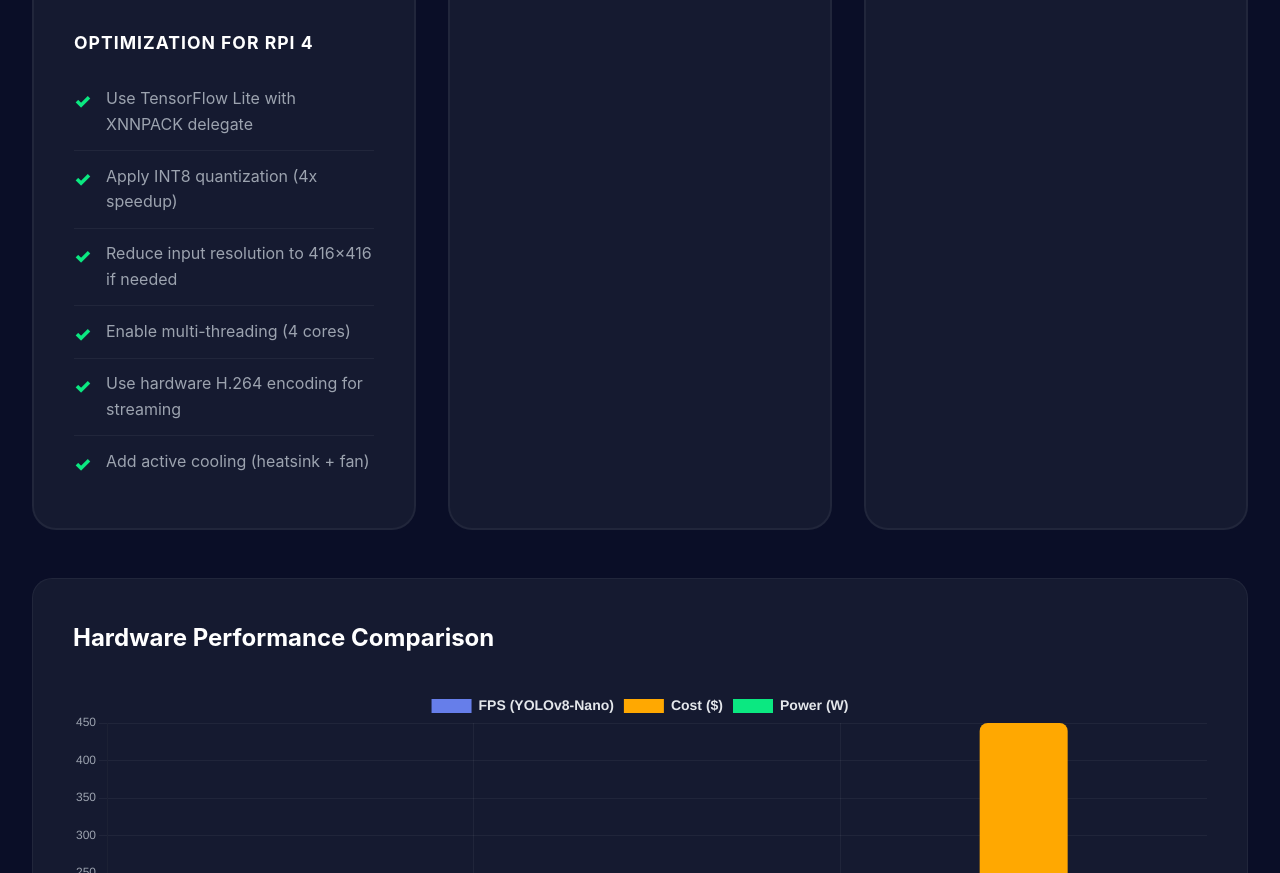
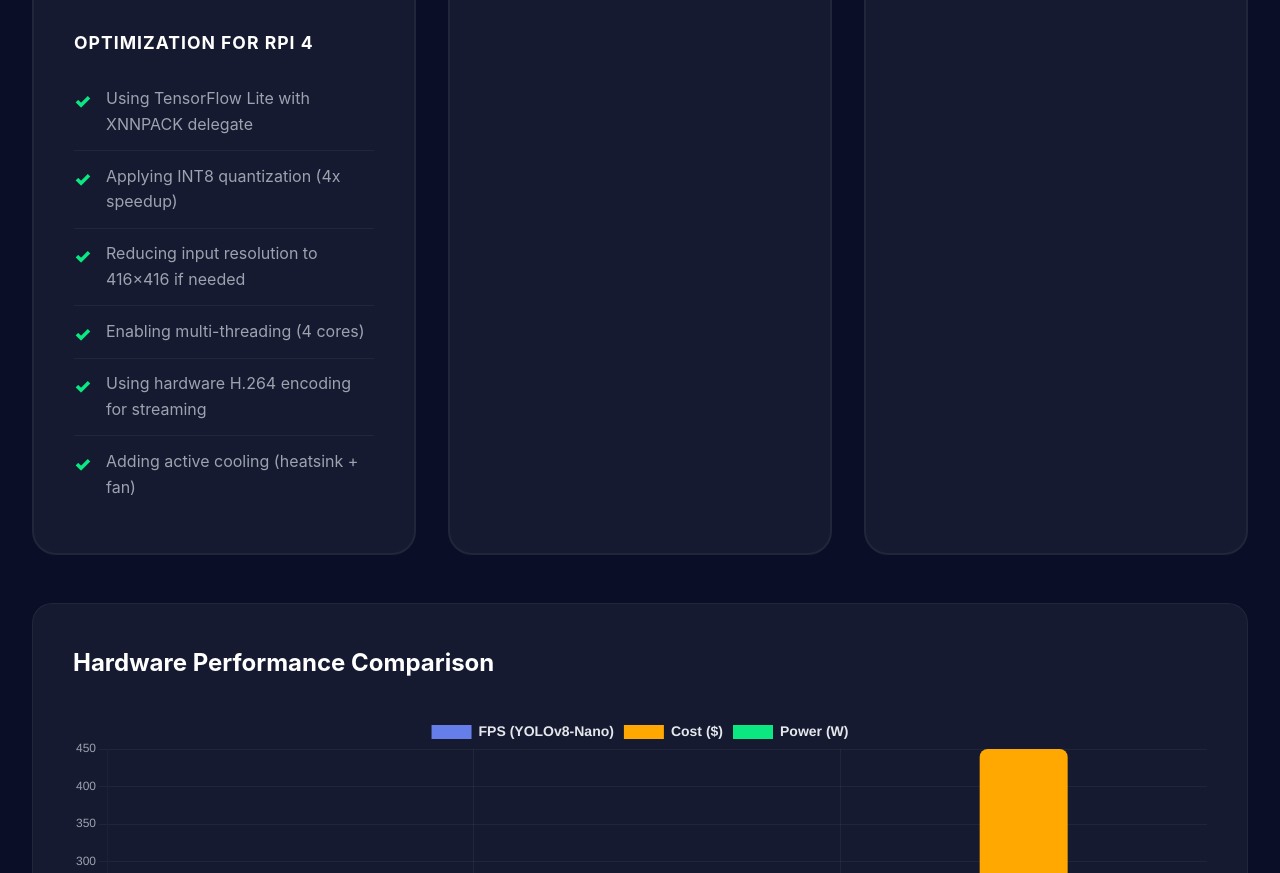
Before and after one commit to NerminWEST/web-report-demo, a plain HTML site: page index.html in a window 1280 px wide. Shown: the part 7568-8441 px from the top of the page. Drawn offline with nearby package versions, Linux system fonts and the light colour scheme.

Commit message:
Update index.html

```diff
--- a/index.html
+++ b/index.html
@@ -327,12 +327,12 @@
                     <div class="spec-section">
                         <h4 class="spec-title">Optimization for RPi 4</h4>
                         <ul class="spec-list pros">
-                            <li>Use TensorFlow Lite with XNNPACK delegate</li>
-                            <li>Apply INT8 quantization (4x speedup)</li>
-                            <li>Reduce input resolution to 416×416 if needed</li>
-                            <li>Enable multi-threading (4 cores)</li>
-                            <li>Use hardware H.264 encoding for streaming</li>
-                            <li>Add active cooling (heatsink + fan)</li>
+                            <li>Using TensorFlow Lite with XNNPACK delegate</li>
+                            <li>Applying INT8 quantization (4x speedup)</li>
+                            <li>Reducing input resolution to 416×416 if needed</li>
+                            <li>Enabling multi-threading (4 cores)</li>
+                            <li>Using hardware H.264 encoding for streaming</li>
+                            <li>Adding active cooling (heatsink + fan)</li>
                         </ul>
                     </div>
                 </div>
```
